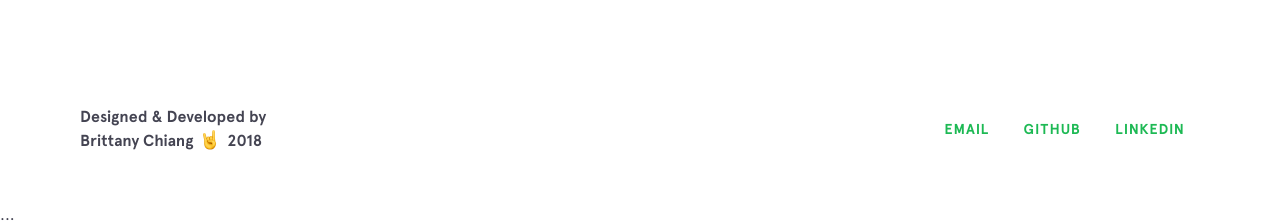
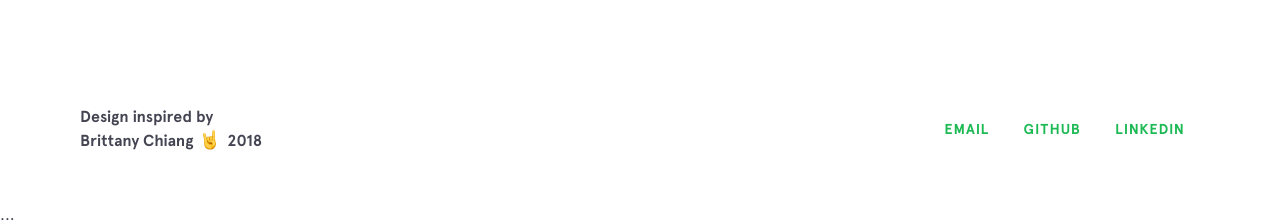
Before and after one commit to belowwind-islander/belowwind-islander.github.io, a Jekyll site: the page built from index.html, in a window 1280 px wide. Shown: the part 1965-2189 px from the top of the page. Built offline with Jekyll 4.4.1, drawn with Linux system fonts in a browser that asks for light colours; nearby versions of some CDN libraries.

Commit message:
Thank you Brittany

```diff
--- a/_includes/footer.html
+++ b/_includes/footer.html
@@ -1,12 +1,11 @@
 <footer class="footer">
   <div class="footer__copyright">
     <div class="top">
-      <span>Designed &amp; Developed by</span>
+      <span>Design inspired by</span>
     </div>
     <div class="bottom">
-      <span>Brittany Chiang</span>
-      <img class="emoji" src="{{site.baseurl}}/img/emojis/rockon.png" alt="emoji">
-      <span>2018</span>
+      <a class="underline-link" href="https://github.com/bchiang7/bchiang7.github.io" target="_blank">Brittany Chiang <img class="emoji" src="{{site.baseurl}}/img/emojis/rockon.png" alt="emoji">
+        <span>2018</a>
     </div>
   </div>
   <div class="footer__links">
```
